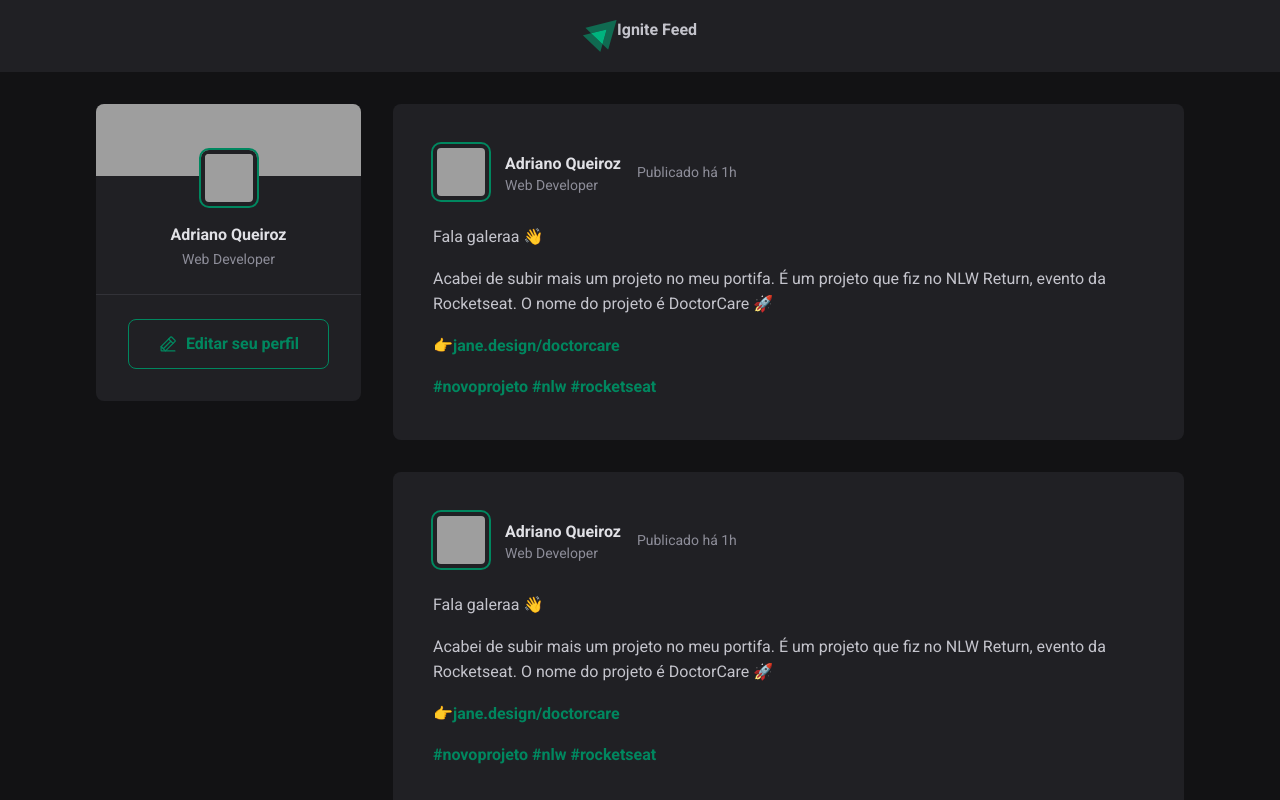
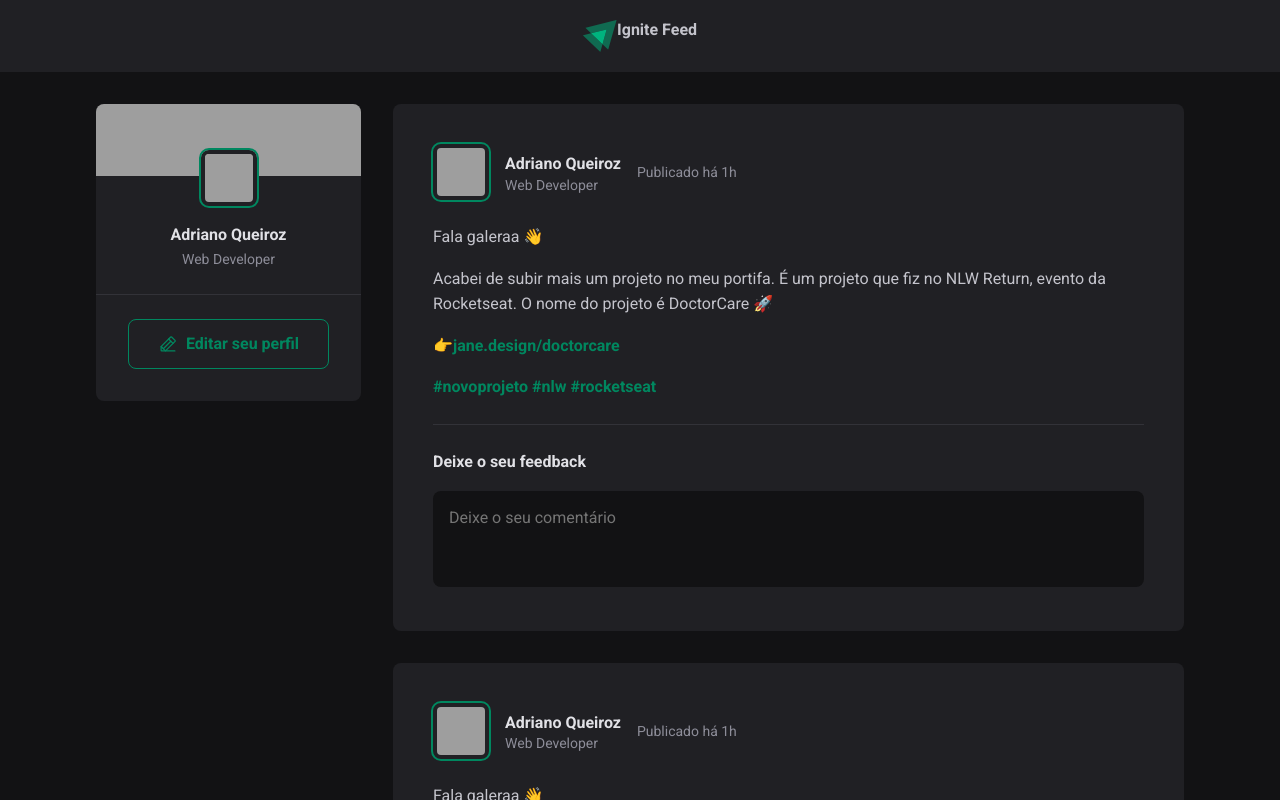
Before and after one commit to adrianoqueiroz/fundamentos-reactjs, a React (Vite) app: page / in a window 1280 px wide. Shown: the top 800 px of the page. Built offline with nearby package versions, Linux system fonts and the light colour scheme; grey boxes are pictures that could not be loaded.

Commit message:
Formulário de comentários

```diff
--- a/src/components/Post.jsx
+++ b/src/components/Post.jsx
@@ -25,6 +25,17 @@
           <a href="#">#rocketseat</a>
         </p>
       </div>
+
+      <form className={styles.commentForm}>
+        <strong>Deixe o seu feedback</strong>
+        <textarea
+          placeholder="Deixe o seu comentário"
+        />
+
+        <footer>
+          <button type="submit">Publicar</button>
+        </footer>
+      </form>
     </article>
   )
 }
--- a/src/components/Post.module.css
+++ b/src/components/Post.module.css
@@ -66,3 +66,55 @@
   font-size: 0.875rem;
   color: var(--gray-400);
 }
+
+.commentForm {
+  width: 100%;
+  margin-top: 1.5rem;
+  padding-top: 1.5rem;
+  border-top: 1px solid var(--gray-600);
+}
+
+.commentForm > strong {
+  line-height: 1.6;
+  color: var(--gray-100);
+}
+
+.commentForm textarea {
+  width: 100%;
+  background: var(--gray-900);
+  border: 0;
+  resize: none;
+  height: 6rem;
+  padding: 1rem;
+  border-radius: 8px;
+  color: var(--gray-100);
+  line-height: 1.4;
+  margin-top: 1rem;
+}
+
+.commentForm footer {
+  visibility: hidden;
+  max-height: 0;
+}
+
+.commentForm:focus-within footer {
+  visibility: visible;
+  max-height: none;
+}
+
+.commentForm button[type=submit] {
+  padding: 1rem 1.5rem;
+  margin-top: 1rem;
+  border-radius: 8px;
+  border: 0;
+  background: var(--green-500);
+  color: var(--white);
+  font-weight: bold;
+  cursor: pointer;
+
+  transition: background-color 0.2s;
+}
+
+.commentForm button[type=submit]:hover {
+  background: var(--green-300);
+}
--- a/src/global.css
+++ b/src/global.css
@@ -12,6 +12,10 @@
   --green-500: #00875f;
 }
 
+:focus {
+  outline: transparent;
+  box-shadow: 0 0 0 2px var(--green-500);
+}
 * {
   margin: 0;
   padding: 0;
```
